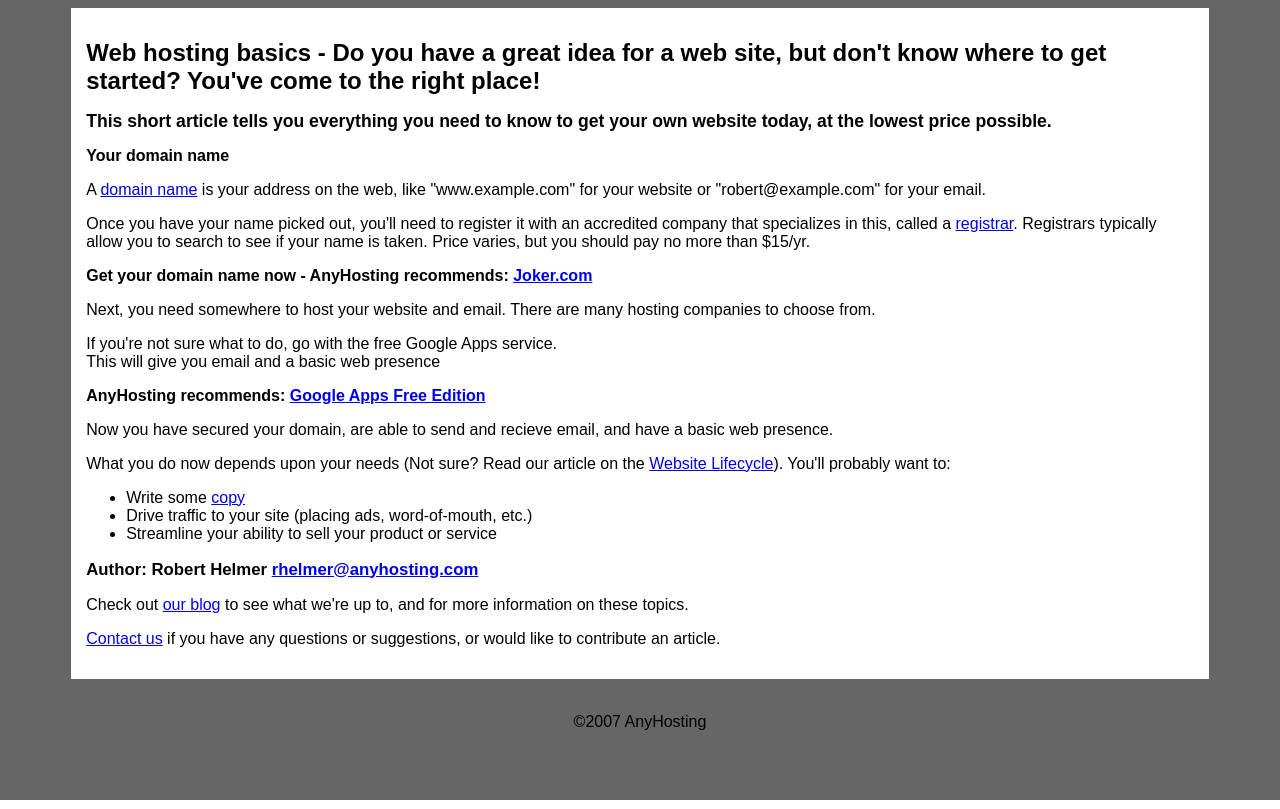
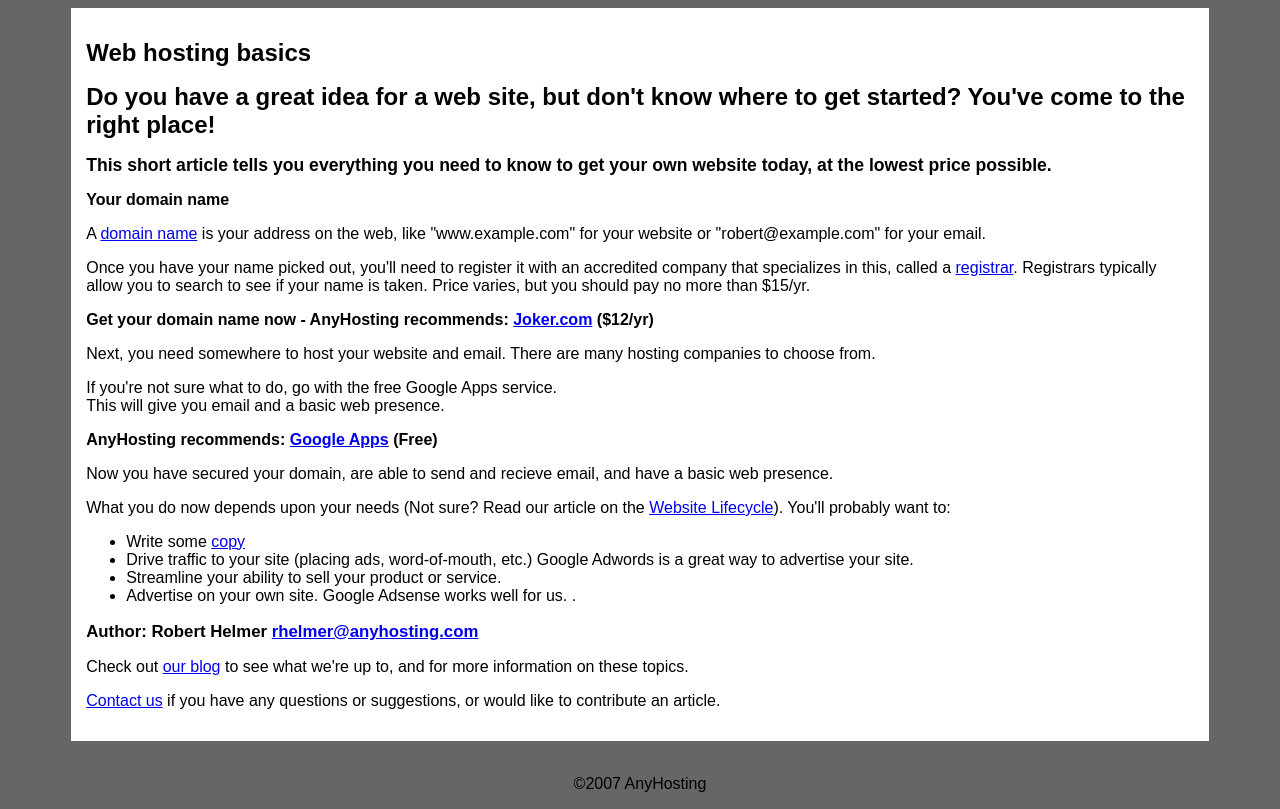
Before and after one commit to namodn/www, a PHP site: page /articles/basics in a window 1280 px wide. Run offline with PHP 8.4, Linux system fonts and the light colour scheme.

Commit message:
adsense and adwords referral

```diff
--- a/anyhosting.com/htdocs/articles/basics.php
+++ b/anyhosting.com/htdocs/articles/basics.php
@@ -1,5 +1,6 @@
 <?php include 'header.php'?>
-    <h1>Web hosting basics - Do you have a great idea for a web site, but
+    <h1>Web hosting basics</h1>
+    <h1> Do you have a great idea for a web site, but
     don't know where to get started? You've come to the right place!</h1>
     <h2>This short article tells you everything you need to know to
     get your own website today, at the lowest price possible.</h2>
@@ -16,16 +17,17 @@
     </p>
 
     <b>Get your domain name now - AnyHosting recommends:
-    <a href="http://joker.com">Joker.com</a></b>
+    <a href="http://joker.com">Joker.com</a> ($12/yr)</b>
 
     <p>Next, you need somewhere to host your website and email. There are
     many hosting companies to choose from.</p>
 
     <p>If you're not sure what to do, go with the free Google Apps service.
-    <br>This will give you email and a basic web presence</p>
+    <br>This will give you email and a basic web presence.</p>
 
     <b>AnyHosting recommends:
-    <a href="http://google.com/a">Google Apps Free Edition</a></b>
+    <a href="http://www.google.com/a/cpanel/domain/new">Google Apps</a> (Free)
+    </b>
 
     <p>Now you have secured your domain, are able to send and recieve email,
     and have a basic web presence.</p>
@@ -40,9 +42,33 @@
      </li>
      <li>
       Drive traffic to your site (placing ads, word-of-mouth, etc.)
+      Google Adwords is a great way to advertise your site.
+      <script type="text/javascript"><!--
+      google_ad_client = "pub-3713787574379441";
+      google_ad_output = "textlink";
+      google_ad_format = "ref_text";
+      google_cpa_choice = "CAAQ3KfzygIaCNJbQ5r5YiDXKKjntoQBMAA";
+      google_ad_channel = "6568396230";
+      //-->
+      </script>
+      <script type="text/javascript" src="http://pagead2.googlesyndication.com/pagead/show_ads.js">
+</script>
      </li>
      <li>
-      Streamline your ability to sell your product or service
+      Streamline your ability to sell your product or service.
+     </li>
+     <li>
+      Advertise on your own site. Google Adsense works well for us.
+      <script type="text/javascript"><!--
+      google_ad_client = "pub-3713787574379441";
+      google_ad_output = "textlink";
+      google_ad_format = "ref_text";
+      google_cpa_choice = "CAAQ1dLQgAIaCJqjfMpbRnsuKN2uuIEBMAA";
+      google_ad_channel = "4015484583";
+      //-->
+      </script>
+      <script type="text/javascript" src="http://pagead2.googlesyndication.com/pagead/show_ads.js">
+      </script>.
      </li>
     </ul>
     <h3>Author: Robert Helmer <a href="mailto:rhelmer@anyhosting.com">rhelmer@anyhosting.com</a></h3>
```
